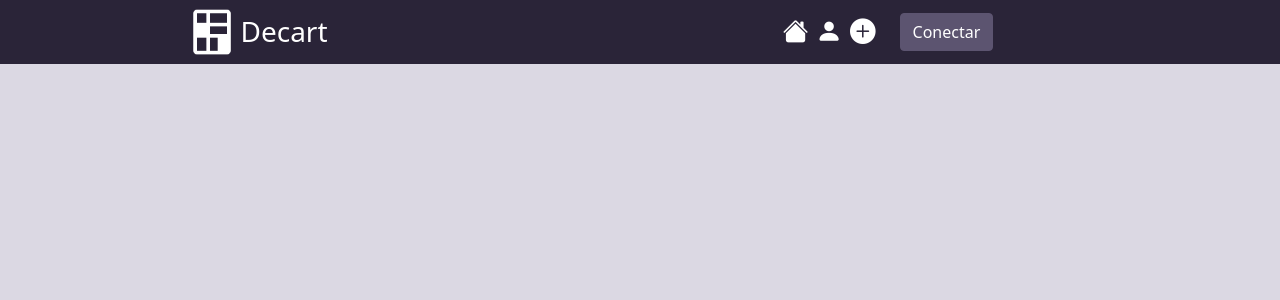
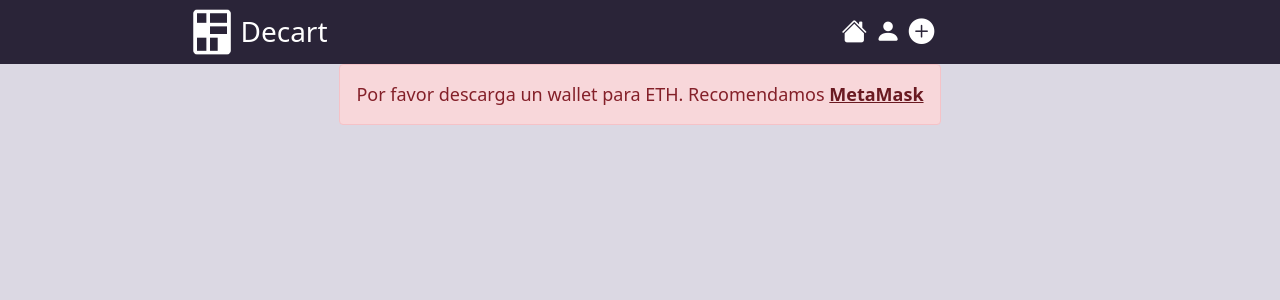
Before and after one commit to mnava1418/decart, a React (Create React App) app: page / in a window 1280 px wide. Shown: the top 300 px of the page. Built offline with nearby package versions, Linux system fonts and the light colour scheme.

Commit message:
ADD: detect an eth wallet is installed on the browser

```diff
--- a/src/App.css
+++ b/src/App.css
@@ -14,7 +14,7 @@
   flex-direction: column;
   align-items: center;
   justify-content: flex-start;
-  font-size: calc(10px + 2vmin);
+  font-size: calc(10px + 1vmin);
   color: var(--contrast-color);
 }
 
@@ -28,3 +28,7 @@
   border-color: var(--alternative-color) !important;
   color: var(--contrast-color) !important;
 }
+
+main {
+  margin-top: var(--navBar-height);
+}
--- a/src/App.js
+++ b/src/App.js
@@ -1,10 +1,31 @@
-import './App.css';
+import { useEffect, useState } from 'react';
+import { displayAlert } from './components/helpers';
 import NavBar from './components/NavBar';
 
+import './App.css';
+
 function App() {
+  const [isMetamask, setIsMetamask] = useState(false)
+  const [showAlert, setShowAlert] = useState({show: false, text: '', link: '', linkText: ''})
+
+  const detectMetamask = () => {
+    if(window.ethereum) {
+      setIsMetamask(true)
+    } else {
+      setShowAlert({show: true, link: 'https://metamask.io/download', linkText: 'MetaMask', text: 'Por favor descarga un wallet para ETH. Recomendamos '})
+    }
+  }
+
+  useEffect(() => {
+    detectMetamask()
+  }, [])
+
   return (
     <div className="App">
-      <NavBar />
+      <NavBar isMetamask={isMetamask}/>
+      <main>
+        {showAlert.show ? displayAlert('danger', showAlert.text, showAlert.link, showAlert.linkText) : <></>}
+      </main>
     </div>
   );
 }
--- a/src/components/NavBar.jsx
+++ b/src/components/NavBar.jsx
@@ -4,7 +4,15 @@ import { Button } from 'react-bootstrap';
 import logo from '../img/decartLogoWhite.png'
 import '../styles/NavBar.css'
 
-function NavBar() {
+function NavBar({isMetamask}) {
+  const getConnectBtn = () => {
+    return(
+      <div className='myNavBar-links'>
+        <Button variant='primary'>Conectar</Button>
+      </div>
+    )
+  }
+
   return (
       <div className='myNavBar-main'>
         <div className='myNavBar-element myNavBar-logo'>
@@ -13,13 +21,11 @@ function NavBar() {
         </div>
         <div className='myNavBar-element'>
           <div className='myNavBar-links'>
-              <i class="bi bi-house-fill"></i>
-              <i class="bi bi-person-fill"></i>
-              <i class="bi bi-plus-circle-fill"></i>
+            <i className="bi bi-house-fill"></i>
+            <i className="bi bi-person-fill"></i>
+            <i className="bi bi-plus-circle-fill"></i>
           </div>
-            <div className='myNavBar-links'>
-              <Button variant='primary'>Conectar</Button>
-            </div>
+          {isMetamask ? getConnectBtn() : <></>}
         </div>
       </div>
   );
--- /dev/null
+++ b/src/components/helpers.js
@@ -0,0 +1,10 @@
+import { Alert } from "react-bootstrap"
+
+export const displayAlert = (variant, text, link, linkText) => {
+    return(
+        <Alert variant={variant}>
+            {text}
+            <Alert.Link href={link}>{linkText}</Alert.Link>
+        </Alert>
+    )
+}
```
Lines whose indentation alone changed are shown as unchanged.
